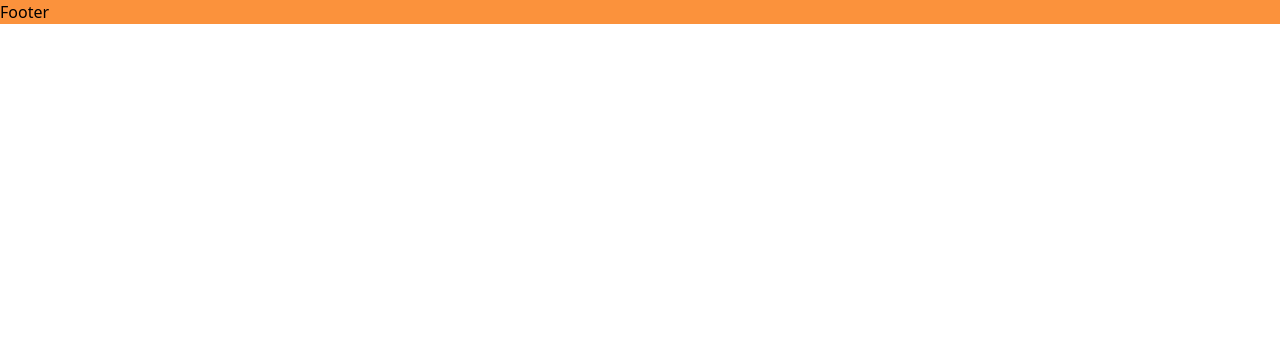
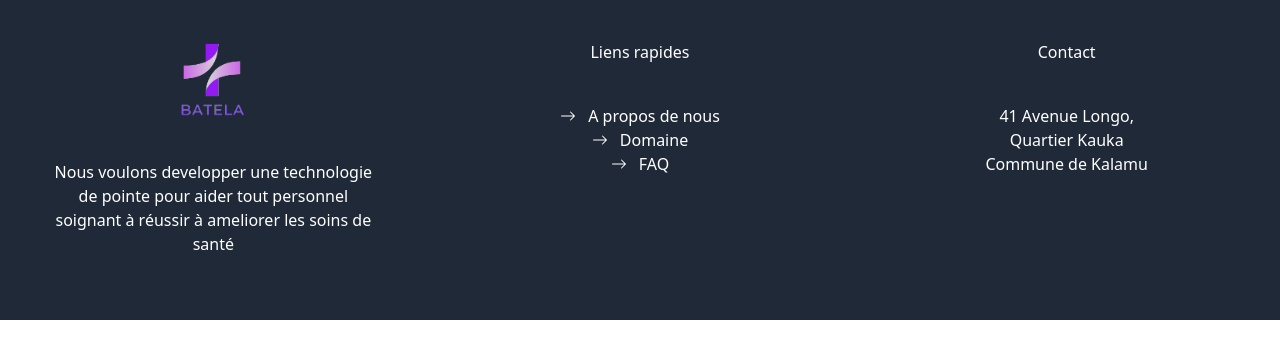
Before and after one commit to eunicekinzengele/Batela_plateforme, a Next.js app in the folder batela_plateforme/: page /Footer in a window 1280 px wide. Shown: the top 358 px of the page. Built offline with nearby package versions, Linux system fonts and the light colour scheme.

Commit message:
feat: add a footer

```diff
--- /dev/null
+++ b/batela_plateforme/src/pages/Domaines.jsx
@@ -0,0 +1,10 @@
+import React from 'react'
+import NavBar from '../pages/NavBar';
+
+export default function Domaines() {
+  return (
+    <div className=' w-full'>
+      <NavBar/>
+    </div>
+  )
+}
--- a/batela_plateforme/src/pages/Footer.jsx
+++ b/batela_plateforme/src/pages/Footer.jsx
@@ -1,7 +1,39 @@
-import React from 'react'
+import React from "react";
+import Image from "next/image";
+import logo_batela from "../Images/logo_batela.png";
+import { BsArrowRight } from "react-icons/bs";
+
 
 export default function Footer() {
   return (
-    <div className=' bg-orange-400 w-full'>Footer</div>
-  )
+    <div className=" bg-gray-800 w-full flex justify-center h-80">
+      <div className=" w-2/6 text-center justify-center	">
+        <div className=" justify-center flex p-10">
+          <Image className=" w-20 h-20" src={logo_batela} />
+        </div>
+        <p className=" px-12 text-white">
+          Nous voulons developper une technologie de pointe pour aider tout
+          personnel soignant à réussir à ameliorer les soins de santé
+        </p>
+      </div>
+      <div className=" w-2/6 text-center ">
+        <div className=" justify-center flex p-10">
+          <p className=" text-white">Liens rapides</p>
+        </div>
+        <p className=" px-12 text-white flex justify-center"><BsArrowRight className=" mt-1 mr-3"/> A propos de nous  </p>
+        <p className=" px-12 text-white flex justify-center"><BsArrowRight className=" mt-1 mr-3"/>Domaine</p>
+        <p className=" px-12 text-white flex justify-center"><BsArrowRight className=" mt-1 mr-3"/> FAQ </p>
+      </div>
+      <div className=" w-2/6 text-center ">
+        <div className=" justify-center flex p-10">
+            <p className=" text-white">Contact</p>
+        </div>
+        <p className=" px-12 text-white">
+            41 Avenue Longo, <br/>
+            Quartier Kauka <br/>
+            Commune de Kalamu
+        </p>
+      </div>
+    </div>
+  );
 }
```
